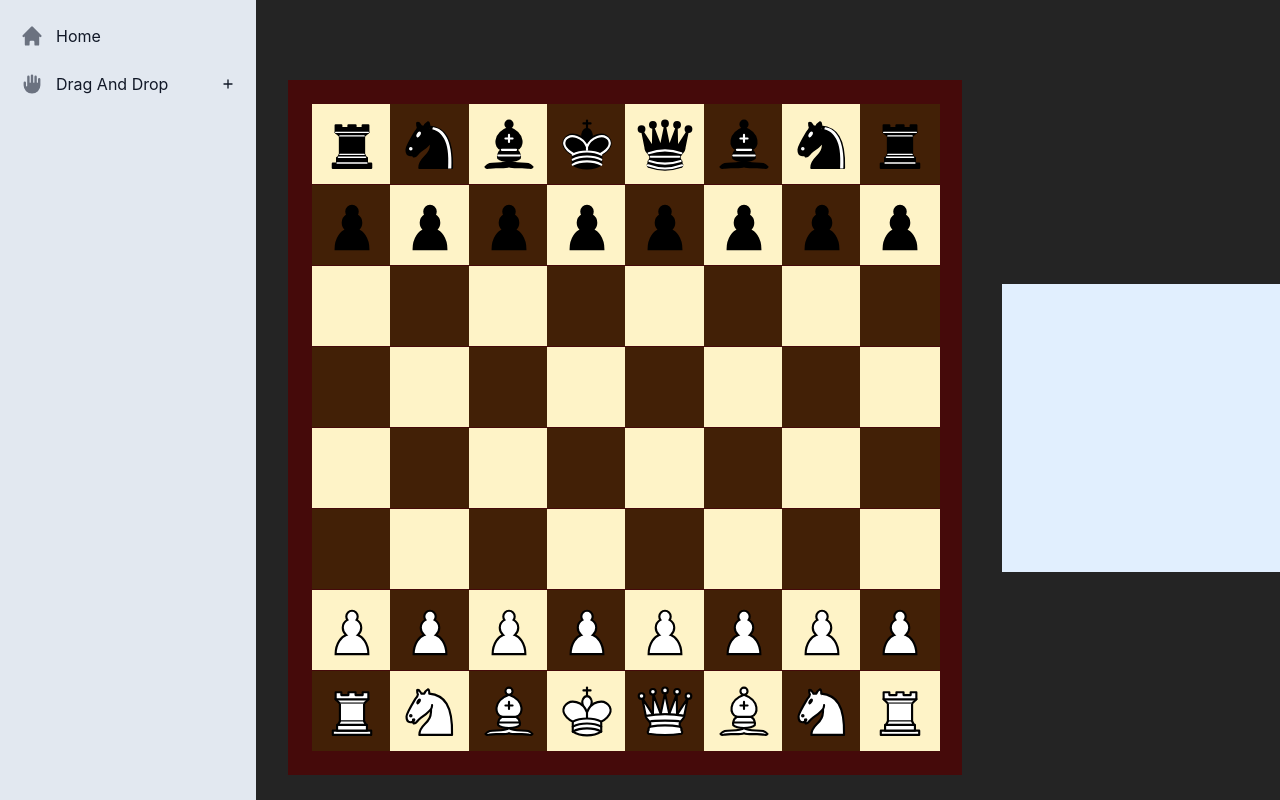
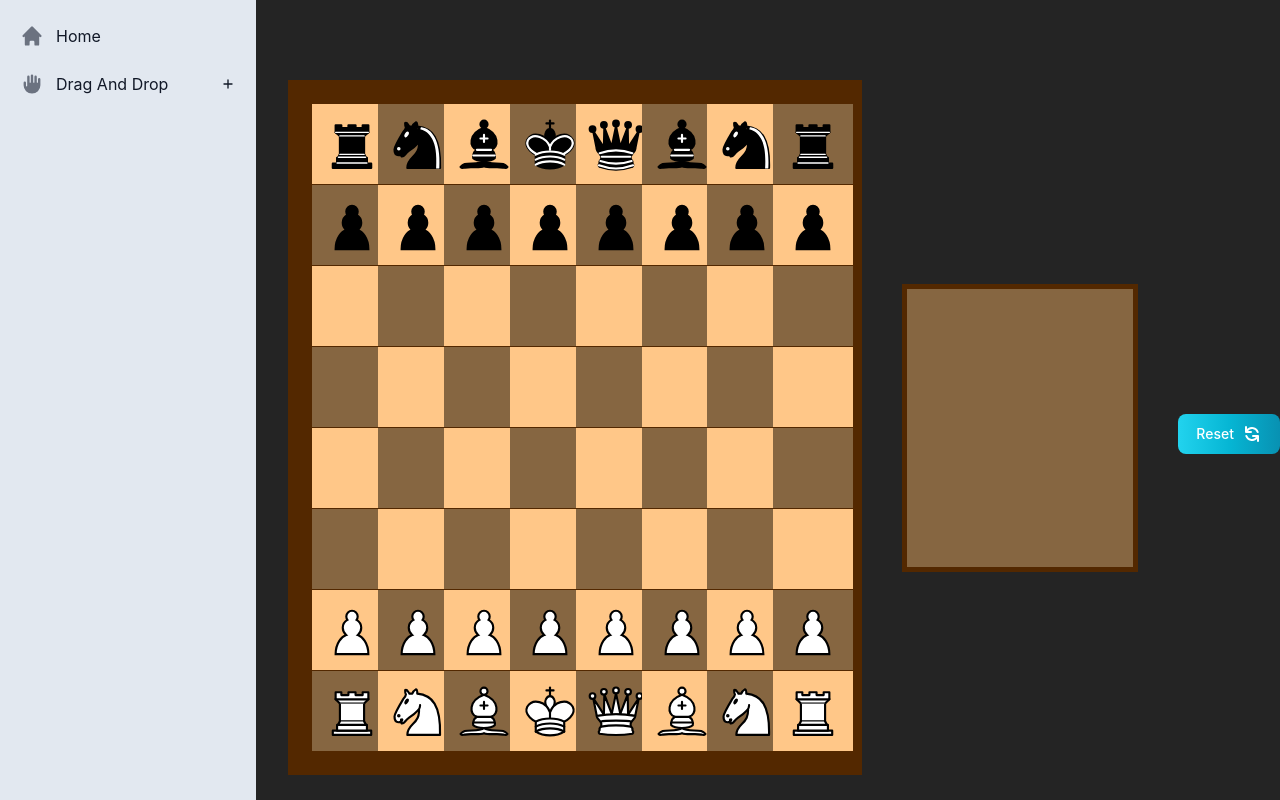
Before and after one commit to Deg42/vite-react-shell, a React (Vite) app: page /Chess in a window 1280 px wide. Built offline with nearby package versions, Linux system fonts and the light colour scheme.

Commit message:
⚔ Added capturing pieces functionality

```diff
--- /dev/null
+++ b/src/DragAndDrop/Chess/Chess.css
@@ -0,0 +1,22 @@
+:root {
+    --buff: #ffc788;
+    --seal-brown: #532800;
+    --coyote: #866641;
+}
+
+.chess {
+    background-color: var(--seal-brown);
+}
+
+.square.even {
+    background-color: var(--buff);
+}
+
+.square.odd {
+    background-color: var(--coyote);
+}
+
+.captured {
+    background-color: var(--coyote);
+    border: 5px solid var(--seal-brown);
+}
--- a/src/DragAndDrop/Chess/Chess.tsx
+++ b/src/DragAndDrop/Chess/Chess.tsx
@@ -1,7 +1,10 @@
+import { Button } from 'flowbite-react';
 import React, { useState } from 'react';
-import ChessPiece, { ChessPieceType } from "./ChessPiece";
+import { HiRefresh } from 'react-icons/hi';
+import './Chess.css';
+import ChessPiece, { ChessPieceType } from './ChessPiece';
 
-const Chess = () => {
+const Chess: React.FC = () => {
     const col = ['a', 'b', 'c', 'd', 'e', 'f', 'g', 'h'];
     const row = ['8', '7', '6', '5', '4', '3', '2', '1'];
 
@@ -13,7 +16,7 @@ const Chess = () => {
     };
 
     const [board, setBoard] = useState<{ [key: string]: ChessPieceType }>(initialBoard);
-    const [capturedPieces, setCapturedPieces] = useState<{ [color: string]: ChessPieceType[] }>({ white: [], black: [] });
+    const [capturedPieces, setCapturedPieces] = useState<{ [color in 'white' | 'black']: ChessPieceType[] }>({ white: [], black: [] });
 
     const getPiece = (position: string) => {
         const piece = board[position];
@@ -22,7 +25,7 @@ const Chess = () => {
 
     const handleDragOver = (event: React.DragEvent<HTMLDivElement>) => {
         event.preventDefault();
-    }
+    };
 
     const handleDrop = (event: React.DragEvent<HTMLDivElement>) => {
         event.preventDefault();
@@ -33,35 +36,51 @@ const Chess = () => {
         if (draggedElementId && targetSquare) {
             const [, pieceType, pieceColor, originalPosition] = draggedElementId.split('-');
 
-            // Actualizar el estado del tablero para reflejar la nueva posición de la pieza arrastrada
+            // Update the board status to reflect the new position of the dragged piece
+            console.log(board);
+
             const newBoard = { ...board };
             const newCapturedPieces = { ...capturedPieces };
 
-            // Movimiento en el tablero o captura de una pieza
-            const capturedPiece = newBoard[targetSquareId];
+            // Moving or capturing a piece
+            const targetPiece = newBoard[targetSquareId];
 
-            // Evitar capturar una pieza del mismo color
-            if (capturedPiece && capturedPiece.color === pieceColor) {
-                return;
+            // Allow piece capture and move only if target square is empty or captures enemy piece
+            if (!targetPiece || targetPiece.color !== pieceColor) {
+                if (targetPiece) {
+                    // Capture the enemy piece
+                    newCapturedPieces[targetPiece.color].push(targetPiece);
+                }
+
+                if (originalPosition.startsWith('captured')) {
+                    // Move piece from the capture area to the board
+                    const color = pieceColor as 'black' | 'white';
+                    const index = parseInt(originalPosition.split('-')[2]);
+
+                    // Remove the piece from the capture area
+                    const pieceToMove = newCapturedPieces[color].splice(index, 1)[0];
+                    newBoard[targetSquareId] = { ...pieceToMove, position: targetSquareId };
+                } else {
+                    // Move piece within the board
+                    newBoard[targetSquareId] = { type: pieceType as ChessPieceType['type'], color: pieceColor as ChessPieceType['color'], position: targetSquareId };
+                    delete newBoard[originalPosition];
+                }
+
+                // Update board state and captured pieces
+                setCapturedPieces(newCapturedPieces);
+                setBoard(newBoard);
             }
-
-            if (capturedPiece) {
-                // Pieza capturada
-                newCapturedPieces[capturedPiece.color] = [...newCapturedPieces[capturedPiece.color], capturedPiece];
-            }
-
-            delete newBoard[originalPosition];
-            newBoard[targetSquareId] = { type: pieceType as ChessPieceType['type'], color: pieceColor as ChessPieceType['color'], position: targetSquareId };
-
-            // Actualizar el estado del tablero y las piezas capturadas
-            setCapturedPieces(newCapturedPieces);
-            setBoard(newBoard);
         }
     };
 
+    const handleReset = () => {
+        setBoard(initialBoard);
+        setCapturedPieces({ white: [], black: [] });
+    }
+
     return (
         <main className="flex flex-col-2 items-center gap-10 mt-20">
-            <section className="grid grid-cols-8 gap-px p-6 bg-red-950">
+            <section className="chess grid grid-cols-8 gap-px p-6">
                 {row.map((r, rowIndex) => (
                     col.map((c, colIndex) => {
                         const position = `${c}${r}`;
@@ -70,7 +89,7 @@ const Chess = () => {
 
                         return (<div
                             id={"square_" + position}
-                            className={`${isEven ? 'bg-amber-100' : 'bg-yellow-950'} text-stone-950 w-20 h-20 flex items-center justify-center`}
+                            className={`square ${isEven ? 'even' : 'odd'} w-20 h-20 flex items-center justify-center`}
                             key={position}
                             onDragOver={handleDragOver}
                             onDrop={handleDrop}>
@@ -79,9 +98,9 @@ const Chess = () => {
                     })
                 ))}
             </section>
-            <section className='captured grid grid-cols-6 grid-rows-6 bg-blue-100 h-72 w-72'>
-                {Object.entries(capturedPieces).flatMap(([color, pieces]) => (
-                    pieces.map((piece, index) => (
+            <section className='captured grid grid-cols-6 grid-rows-6 h-72 w-72'>
+                {['white', 'black'].flatMap(color => (
+                    capturedPieces[color as 'white' | 'black'].map((piece, index) => (
                         <ChessPiece
                             key={`captured-${color}-${index}`}
                             type={piece.type}
@@ -92,8 +111,9 @@ const Chess = () => {
                     ))
                 ))}
             </section>
+            <Button gradientMonochrome="cyan" className="mt-3" onClick={handleReset}>Reset <HiRefresh className="ml-2 h-5 w-5" /></Button>
         </main>
     );
-}
+};
 
 export default Chess;
--- a/src/DragAndDrop/Chess/ChessPiece.tsx
+++ b/src/DragAndDrop/Chess/ChessPiece.tsx
@@ -41,7 +41,7 @@ const ChessPiece: React.FC<ChessPieceType> = ({ type, color, position, size }) =
         src={pieceIcon}
         draggable="true"
         onDragStart={handleDragStart}
-        className={imageSize}
+        className={`${imageSize} cursor-pointer`}
         alt={`${color} ${type} at ${position}`}
     />;
 };
```
